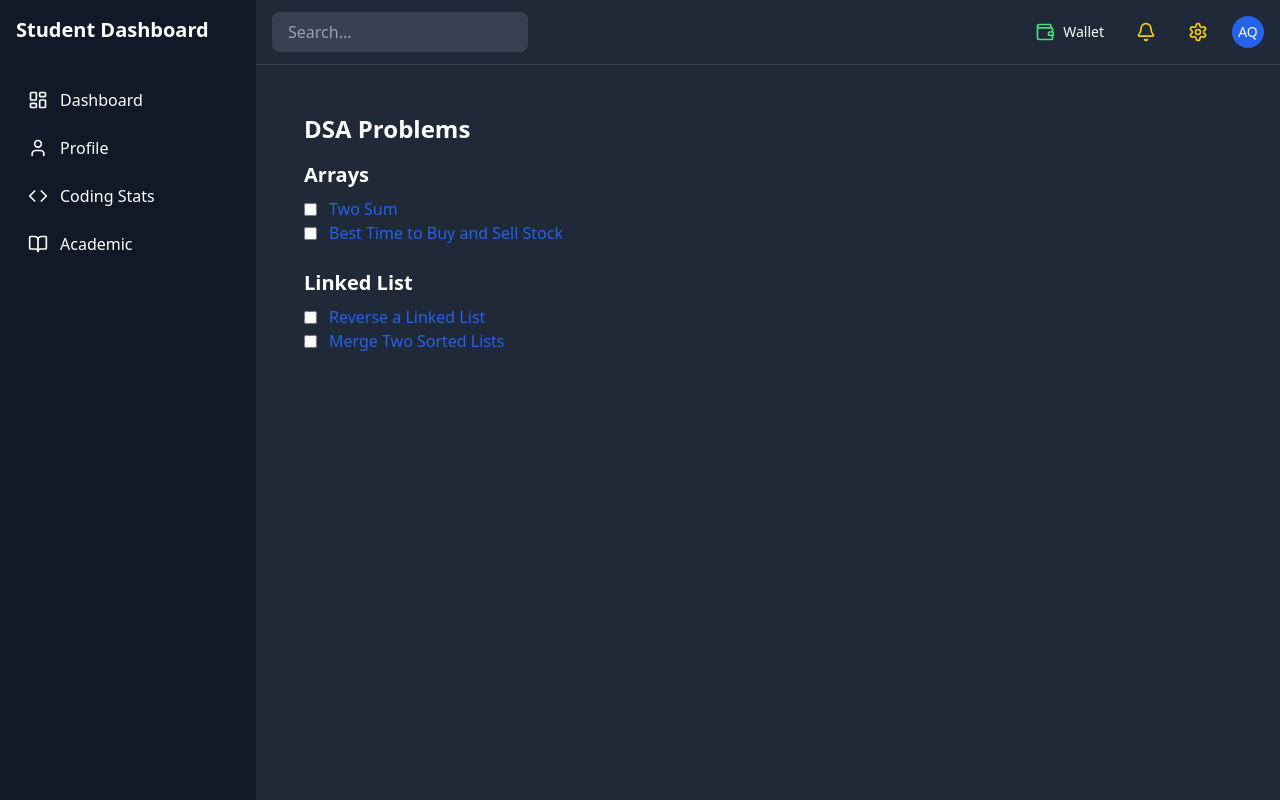
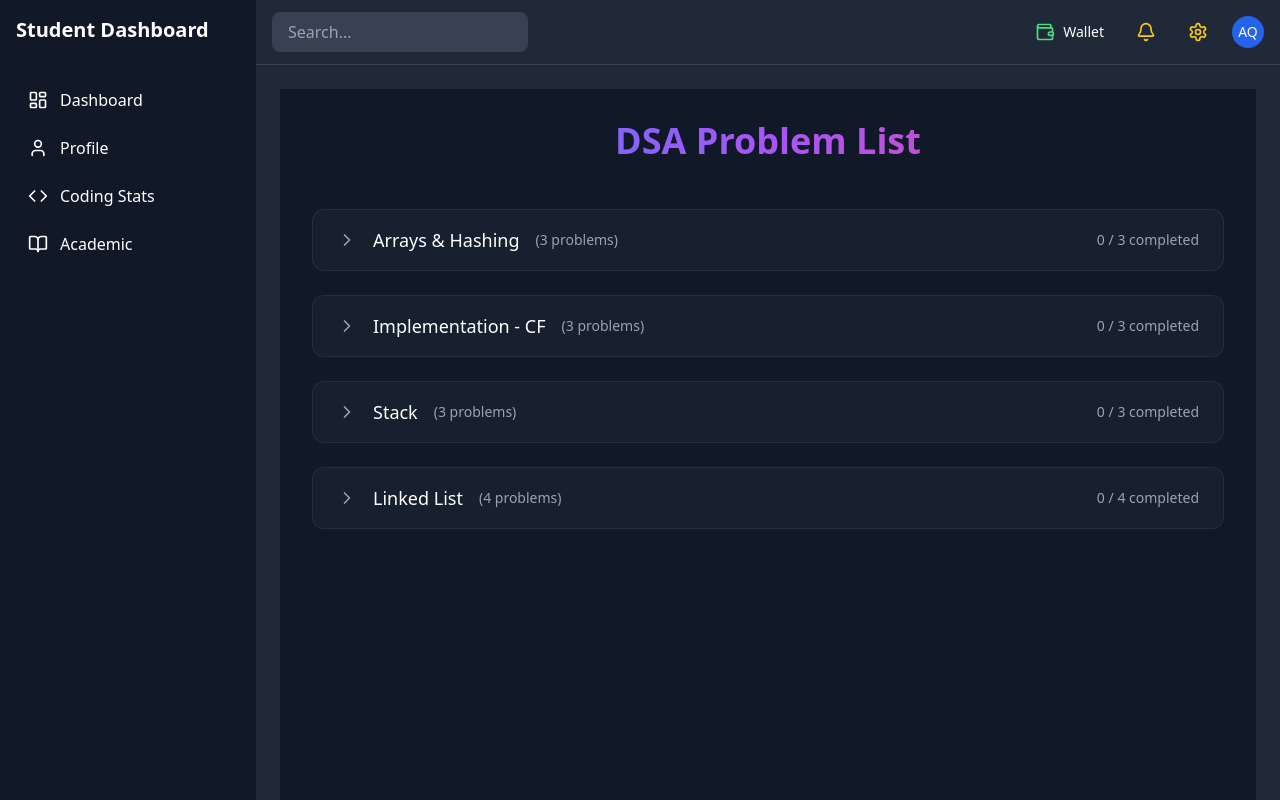
Before and after one commit to AshiqAhamed17/Dashboard, a React (Vite) app in the folder student-dashboard/: page /coding in a window 1280 px wide. Built offline with nearby package versions, Linux system fonts and the light colour scheme.

Commit message:
Update: Coding.jsx && Dashboard-CodeChef-details

```diff
--- a/student-dashboard/src/pages/Coding.jsx
+++ b/student-dashboard/src/pages/Coding.jsx
@@ -1,74 +1,152 @@
-import { useState } from "react";
-import { Link } from "react-router-dom";
+import  { useState } from 'react';
+import { ChevronDown, ChevronRight, Check, ExternalLink } from 'lucide-react';
 
-const problems = [
+const DSATopics = [
   {
-    topic: "Arrays",
-    questions: [
-      {
-        id: 1,
-        title: "Two Sum",
-        link: "https://leetcode.com/problems/two-sum/",
+    name: "Arrays & Hashing",
+    problems: [
+      { id: 1, name: "Two Sum", difficulty: "Easy", link: "https://leetcode.com/problems/two-sum/", completed: false },
+      { id: 217, name: "Contains Duplicate", difficulty: "Easy", link: "https://leetcode.com/problems/contains-duplicate/", completed: false },
+      { id: 242, name: "Valid Anagram", difficulty: "Easy", link: "https://leetcode.com/problems/valid-anagram/", completed: false },
+    ]
   },
   {
-        id: 2,
-        title: "Best Time to Buy and Sell Stock",
-        link: "https://leetcode.com/problems/best-time-to-buy-and-sell-stock/",
-      },
-    ],
+    name: "Implementation - CF",
+    problems: [
+      { id: 125, name: "Next Round", difficulty: "Easy", link: "https://codeforces.com/problemset/problem/158/A", completed: false },
+      { id: 15, name: "Tram", difficulty: "Medium", link: "https://codeforces.com/problemset/problem/116/A", completed: false },
+      { id: 11, name: "Container With Most Water", difficulty: "Medium", link: "https://leetcode.com/problems/container-with-most-water/", completed: false },
+    ]
   },
   {
-    topic: "Linked List",
-    questions: [
-      {
-        id: 3,
-        title: "Reverse a Linked List",
-        link: "https://leetcode.com/problems/reverse-linked-list/",
+    name: "Stack",
+    problems: [
+      { id: 20, name: "Valid Parentheses", difficulty: "Easy", link: "https://leetcode.com/problems/valid-parentheses/", completed: false },
+      { id: 155, name: "Min Stack", difficulty: "Medium", link: "https://leetcode.com/problems/min-stack/", completed: false },
+      { id: 22, name: "Generate Parentheses", difficulty: "Medium", link: "https://leetcode.com/problems/generate-parentheses/", completed: false },
+    ]
   },
   {
-        id: 4,
-        title: "Merge Two Sorted Lists",
-        link: "https://leetcode.com/problems/merge-two-sorted-lists/",
-      },
-    ],
-  },
+    name: "Linked List",
+    problems: [
+      { id: 20, name: "Reverse Linked List", difficulty: "Easy", link: "https://leetcode.com/problems/reverse-linked-list/description/", completed: false },
+      { id: 155, name: "Merge Two Sorted List", difficulty: "Easy", link: "https://leetcode.com/problems/merge-two-sorted-lists/description/", completed: false },
+      { id: 22, name: "Remove Nth Node From End of List", difficulty: "Medium", link: "https://leetcode.com/problems/remove-nth-node-from-end-of-list/", completed: false },
+      { id: 23, name: "Merge K Sorted Lists", difficulty: "Hard", link: "https://leetcode.com/problems/merge-k-sorted-lists/description/", completed: false },
+    ]
+  }
 ];
 
-const Coding = () => {
-  const [solved, setSolved] = useState({});
-
-  const toggleSolved = (id) => {
-    setSolved((prev) => ({ ...prev, [id]: !prev[id] }));
+const DifficultyBadge = ({ difficulty }) => {
+  const colors = {
+    Easy: 'bg-green-500/20 text-green-400',
+    Medium: 'bg-yellow-500/20 text-yellow-400',
+    Hard: 'bg-red-500/20 text-red-400'
   };
 
   return (
-    <div className="p-6">
-      <h1 className="text-2xl font-bold mb-4">DSA Problems</h1>
-      {problems.map((category, index) => (
-        <div key={index} className="mb-6">
-          <h2 className="text-xl font-semibold">{category.topic}</h2>
-          <ul className="mt-2">
-            {category.questions.map((question) => (
-              <li key={question.id} className="flex items-center gap-3">
-                <input
-                  type="checkbox"
-                  checked={solved[question.id] || false}
-                  onChange={() => toggleSolved(question.id)}
-                />
-                <Link
-                  to={question.link}
+    <span className={`px-2 py-1 rounded-full text-xs font-medium ${colors[difficulty]}`}>
+      {difficulty}
+    </span>
+  );
+};
+
+export default function Coding() {
+  const [expandedTopics, setExpandedTopics] = useState({});
+  const [completedProblems, setCompletedProblems] = useState(new Set());
+
+  const toggleTopic = (topicName) => {
+    setExpandedTopics(prev => ({
+      ...prev,
+      [topicName]: !prev[topicName]
+    }));
+  };
+
+  const toggleProblem = (problemId) => {
+    setCompletedProblems(prev => {
+      const newSet = new Set(prev);
+      if (newSet.has(problemId)) {
+        newSet.delete(problemId);
+      } else {
+        newSet.add(problemId);
+      }
+      return newSet;
+    });
+  };
+
+  return (
+    <div className="min-h-screen bg-gray-900 p-8">
+      <div className="max-w-5xl mx-auto">
+        <h1 className="text-4xl font-bold text-center mb-12 bg-gradient-to-r from-blue-500 via-purple-500 to-pink-500 bg-clip-text text-transparent">
+          DSA Problem List
+        </h1>
+
+        <div className="space-y-6">
+          {DSATopics.map((topic) => (
+            <div
+              key={topic.name}
+              className="bg-gray-800/50 rounded-xl overflow-hidden backdrop-blur-sm border border-gray-700/50"
+            >
+              <button
+                onClick={() => toggleTopic(topic.name)}
+                className="w-full px-6 py-4 flex items-center justify-between hover:bg-gray-700/30 transition-colors"
+              >
+                <div className="flex items-center gap-4">
+                  {expandedTopics[topic.name] ? (
+                    <ChevronDown className="w-5 h-5 text-gray-400" />
+                  ) : (
+                    <ChevronRight className="w-5 h-5 text-gray-400" />
+                  )}
+                  <h3 className="text-lg font-medium text-white">{topic.name}</h3>
+                  <span className="text-sm text-gray-400">
+                    ({topic.problems.length} problems)
+                  </span>
+                </div>
+                <span className="text-sm text-gray-400">
+                  {topic.problems.filter(p => completedProblems.has(p.id)).length} / {topic.problems.length} completed
+                </span>
+              </button>
+
+              {/* Problems List */}
+              {expandedTopics[topic.name] && (
+                <div className="divide-y divide-gray-700/50">
+                  {topic.problems.map((problem) => (
+                    <div
+                      key={problem.id}
+                      className="px-6 py-4 flex items-center justify-between hover:bg-gray-700/30 transition-colors"
+                    >
+                      <div className="flex items-center gap-4">
+                        <button
+                          onClick={() => toggleProblem(problem.id)}
+                          className={`w-5 h-5 rounded border transition-colors ${
+                            completedProblems.has(problem.id)
+                              ? 'bg-green-500 border-green-500'
+                              : 'border-gray-600 hover:border-gray-400'
+                          } flex items-center justify-center`}
+                        >
+                          {completedProblems.has(problem.id) && (
+                            <Check className="w-4 h-4 text-white" />
+                          )}
+                        </button>
+                        <a
+                          href={problem.link}
                           target="_blank"
-                  className="text-blue-600 hover:underline"
+                          rel="noopener noreferrer"
+                          className="flex items-center gap-2 hover:text-blue-400 transition-colors"
                         >
-                  {question.title}
-                </Link>
-              </li>
-            ))}
-          </ul>
+                          {problem.id}. {problem.name}
+                          <ExternalLink className="w-4 h-4" />
+                        </a>
+                      </div>
+                      <DifficultyBadge difficulty={problem.difficulty} />
                     </div>
                   ))}
                 </div>
+              )}
+            </div>
+          ))}
+        </div>
+      </div>
+    </div>
   );
-};
-
-export default Coding;
+}
```
Also changed, not shown: student-dashboard/src/pages/Dashboard.jsx (+92 -1 lines), 1 other file (tests, documents, lock files or other folders). Lines whose indentation alone changed are shown as unchanged.
